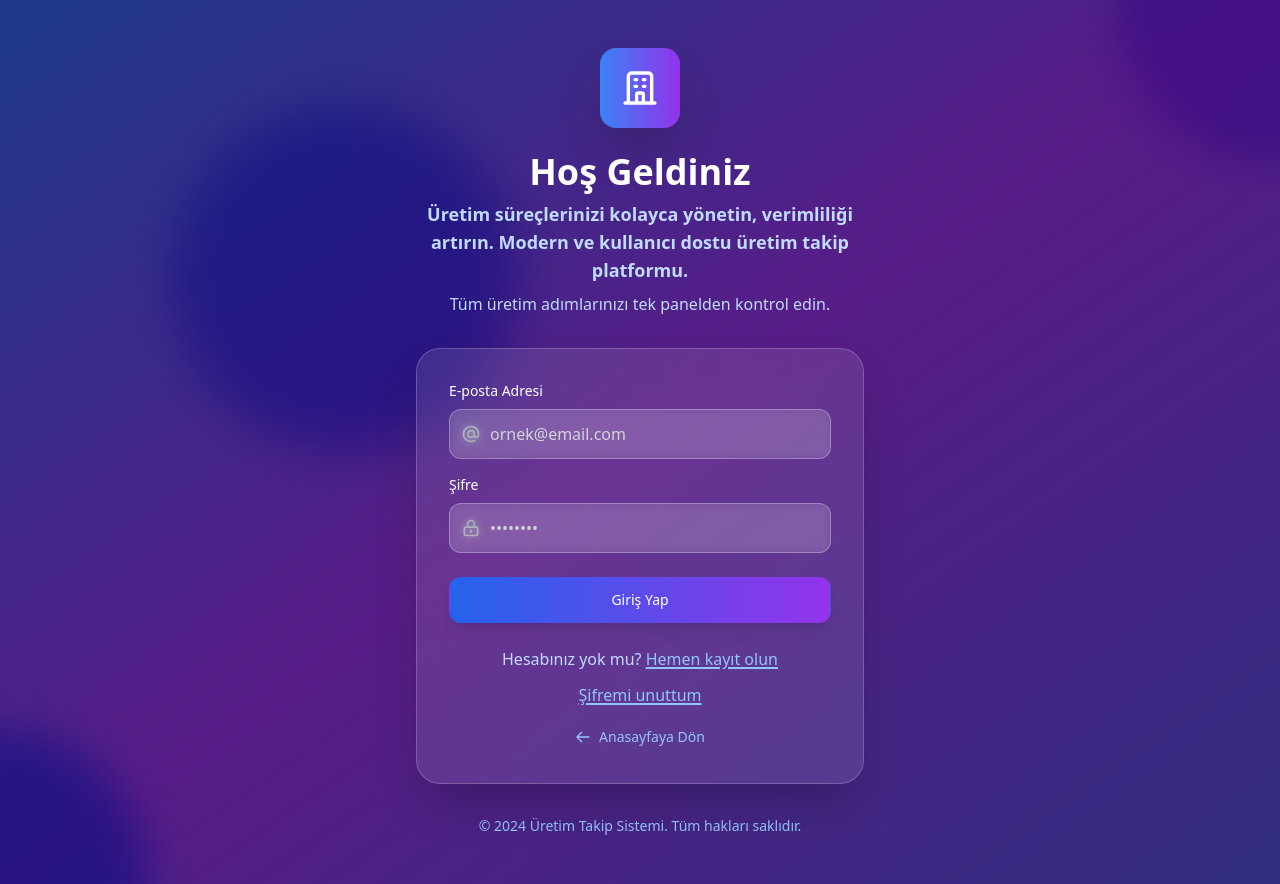
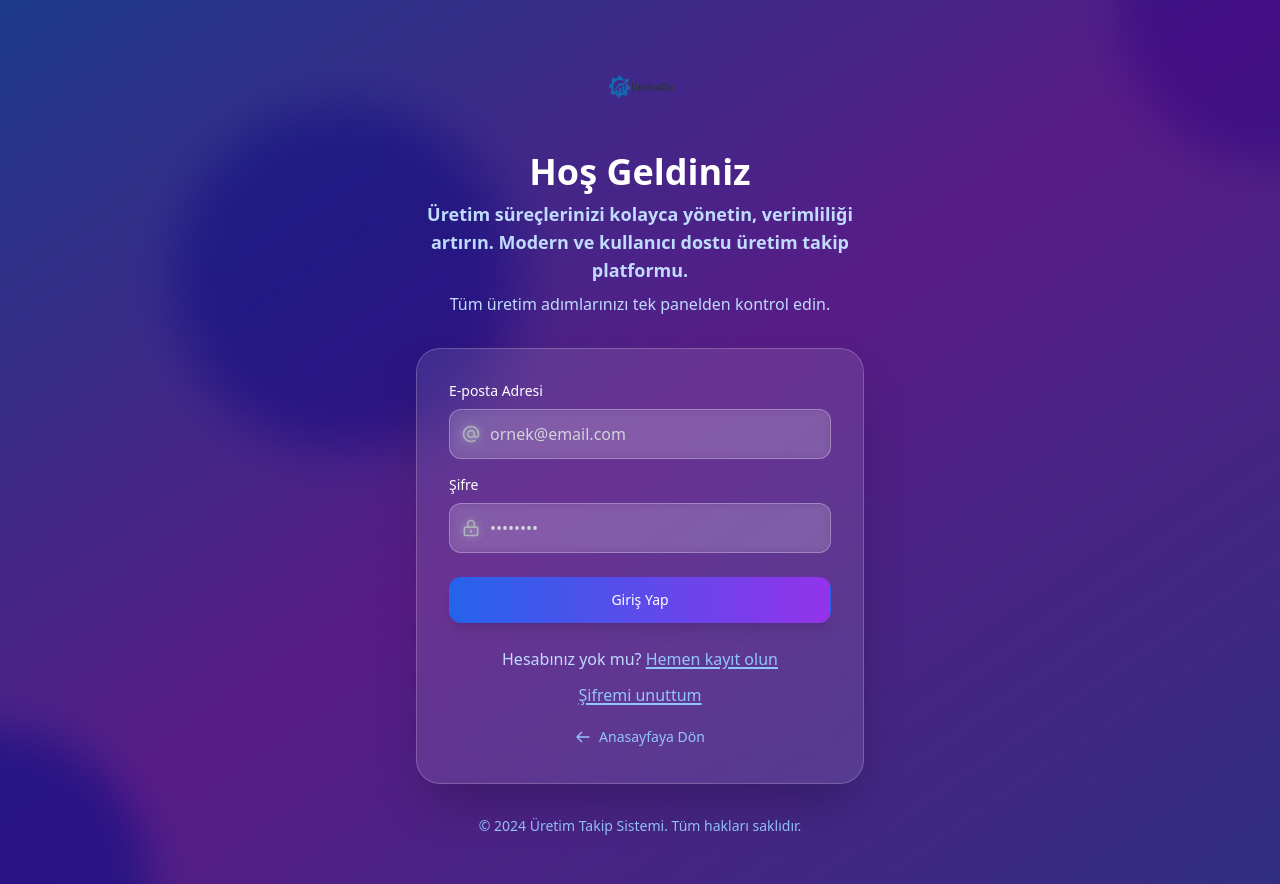
Before and after one commit to Emirhankalafat/Uretim-takip, a React (Vite) app in the folder frontend/: page /login in a window 1280 px wide. Built offline with nearby package versions, Linux system fonts and the light colour scheme; no server answers.

Commit message:
Update LoginPage to include logo image and remove placeholder SVG
- Added logo image to the LoginPage for branding consistency.
- Removed placeholder SVG and updated the logo section for a cleaner design.

```diff
--- a/frontend/src/features/auth/pages/LoginPage.jsx
+++ b/frontend/src/features/auth/pages/LoginPage.jsx
@@ -5,6 +5,7 @@ import { useForm } from 'react-hook-form'
 import { loginStart, loginSuccess, loginFailure, clearLoading } from '../authSlice'
 import authService from '../services/authService'
 import Toast from '../../../components/Toast'
+import logo from '/src/assets/logo.png'
 
 const LoginPage = () => {
   const dispatch = useDispatch()
@@ -82,12 +83,7 @@ const LoginPage = () => {
       <div className="max-w-md w-full space-y-8 relative z-10">
         {/* Logo/Brand Section */}
         <div className="text-center">
-          {/* LOGO: Buraya kendi logonuzu ekleyebilirsiniz. Örnek: <img src=\"/src/assets/logo.png\" alt=\"Logo\" className=\"mx-auto h-20 w-20 mb-6\" /> */}
-          <div className="mx-auto h-20 w-20 bg-gradient-to-r from-blue-500 to-purple-600 rounded-2xl flex items-center justify-center mb-6 shadow-2xl">
-            <svg className="h-10 w-10 text-white" fill="none" stroke="currentColor" viewBox="0 0 24 24">
-              <path strokeLinecap="round" strokeLinejoin="round" strokeWidth={2} d="M19 21V5a2 2 0 00-2-2H7a2 2 0 00-2 2v16m14 0h2m-2 0h-5m-9 0H3m2 0h5M9 7h1m-1 4h1m4-4h1m-1 4h1m-5 10v-5a1 1 0 011-1h2a1 1 0 011 1v5m-4 0h4" />
-            </svg>
-          </div>
+          <img src={logo} alt="Logo" className="mx-auto h-20 w-20 mb-6" />
           <h2 className="text-4xl font-bold text-white mb-2">
             Hoş Geldiniz
           </h2>
```
Also changed, not shown: frontend/src/assets/Logo.png (added).
